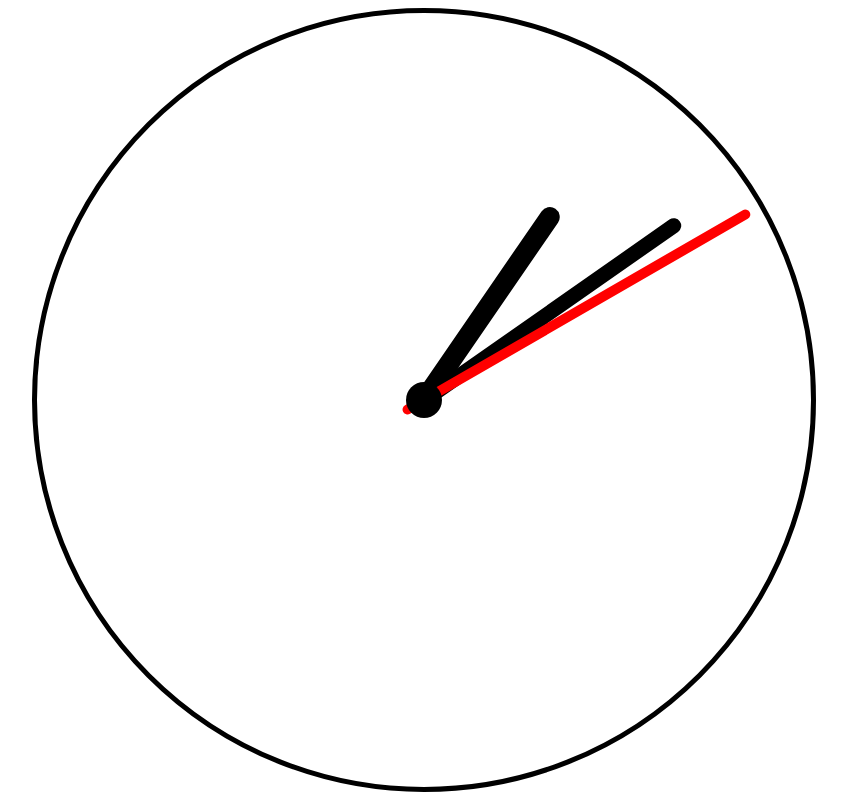
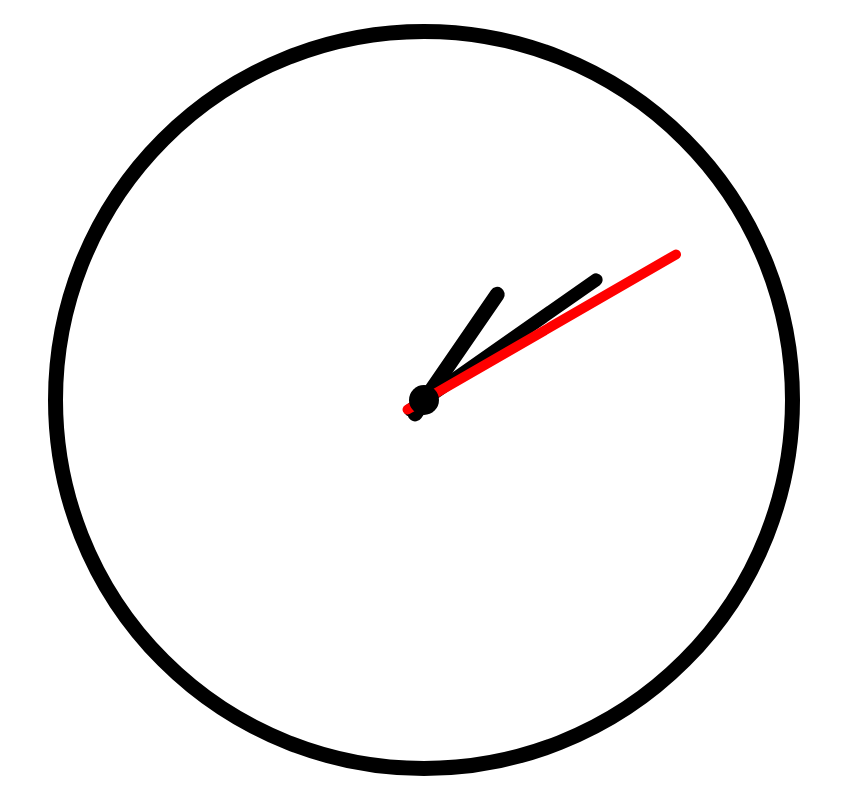
Before and after one commit to Em-ilien/clock.js, a SvelteKit app: page / in a window 1280 px wide. Shown: the whole page, without its empty margins (216-1063 px from the left). Built offline with nearby package versions, Linux system fonts and the light colour scheme.

Commit message:
change style and sizes

```diff
--- a/src/routes/Clock.svelte
+++ b/src/routes/Clock.svelte
@@ -4,11 +4,17 @@
 	let seconds;
 
 	setInterval(() => {
-		const date = new Date();
-		hours = date.getHours();
-		minutes = date.getMinutes();
-		seconds = date.getSeconds();
+		computeHands();
 	}, 1000);
+
+	computeHands();
+
+	function computeHands() {
+		const now = new Date();
+		hours = now.getHours();
+		minutes = now.getMinutes();
+		seconds = now.getSeconds();
+	}
 </script>
 
 <div class="clock-ctn">
@@ -31,8 +37,8 @@
 
 <style>
 	.clock-ctn {
-		width: calc(min(100vh, 100vw) - 1em);
-		height: calc(min(100vh, 100vw) - 1em);
+		width: calc(min(100vh, 100vw) - 3em);
+		height: calc(min(100vh, 100vw) - 3em);
 	}
 
 	.clock {
@@ -42,9 +48,9 @@
 		font-size: 3rem;
 		font-family: monospace;
 		border-radius: 50%;
-		border: 5px solid black;
-		width: calc(100% - 2 * 5px);
-		height: calc(100% - 2 * 5px);
+		border: 15px solid black;
+		width: calc(100% - 2 * 15px);
+		height: calc(100% - 2 * 15px);
 	}
 
 	.hand-ctn {
@@ -67,35 +73,35 @@
 
 	.seconds-hand {
 		background-color: rgb(255, 0, 0);
-		height: 50%;
-		transform: translateY(calc(0% + 0.5em));
+		height: 40%;
+		transform: translateY(calc(20% + 40px));
 	}
 
 	.minutes-hand-ctn {
-		width: 30px;
+		width: 25px;
 		z-index: 2;
 	}
 
 	.minutes-hand {
 		background-color: #000000;
-		height: 40%;
-		transform: translateY(calc(20% + 0.5em));
+		height: 30%;
+		transform: translateY(calc(60% + 40px));
 	}
 
 	.hours-hand-ctn {
-		width: 40px;
+		width: 30px;
 		z-index: 1;
 	}
 
 	.hours-hand {
 		background-color: #000000;
-		height: 30%;
-		transform: translateY(calc(60% + 0.5em));
+		height: 20%;
+		transform: translateY(calc(140% + 40px));
 	}
 
 	.center {
-		width: 0.75em;
-		height: 0.75em;
+		width: 30px;
+		height: 30px;
 		background-color: #000000;
 		border-radius: 50%;
 		position: absolute;
```
